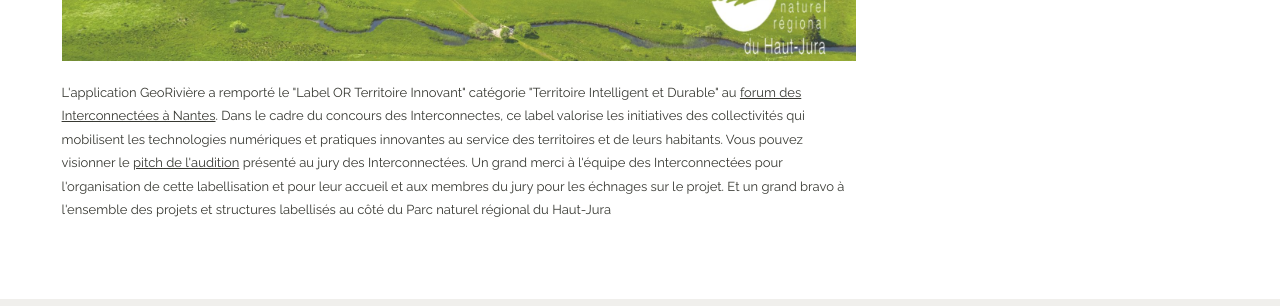
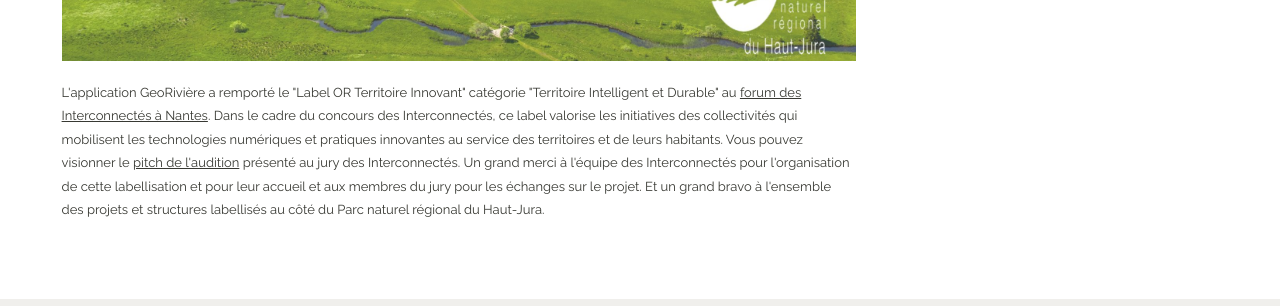
Before and after one commit to Georiviere/website, a Jekyll site: the page built from _posts/2022-03-03-labelinterconnectes.markdown, in a window 1280 px wide. Shown: the part 991-1297 px from the top of the page. Built offline with Jekyll 4.4.1, drawn with Linux system fonts in a browser that asks for light colours; comment, search, counter and statistics services are not loaded.

Commit message:
Update 2022-03-03-labelinterconnectes.markdown

```diff
--- a/_posts/2022-03-03-labelinterconnectes.markdown
+++ b/_posts/2022-03-03-labelinterconnectes.markdown
@@ -13,4 +13,4 @@
 <img alt="© Makina" src="https://georiviere.fr/assets/img/labelor.jpg" title="Label Or interconnectés - ©Makina"/>
 </p>
 <p>
-L'application GeoRivière a remporté le "Label OR Territoire Innovant" catégorie "Territoire Intelligent et Durable" au <a href="https://www.interconnectes.com">forum des Interconnectées à Nantes</a>. Dans le cadre du concours des Interconnectes, ce label valorise les initiatives des collectivités qui mobilisent les technologies numériques et pratiques innovantes au service des territoires et de leurs habitants. Vous pouvez visionner le <a href="https://territoire-innovant-2022.streamfizz.live/media/ckzv27hl7263416qjvizj0holan">pitch de l'audition</a> présenté au jury des Interconnectées. Un grand merci à l'équipe des Interconnectées pour l'organisation de cette labellisation et pour leur accueil et aux membres du jury pour les échnages sur le projet. Et un grand bravo à l'ensemble des projets et structures labellisés au côté du Parc naturel régional du Haut-Jura </p>
+L'application GeoRivière a remporté le "Label OR Territoire Innovant" catégorie "Territoire Intelligent et Durable" au <a href="https://www.interconnectes.com">forum des Interconnectés à Nantes</a>. Dans le cadre du concours des Interconnectés, ce label valorise les initiatives des collectivités qui mobilisent les technologies numériques et pratiques innovantes au service des territoires et de leurs habitants. Vous pouvez visionner le <a href="https://territoire-innovant-2022.streamfizz.live/media/ckzv27hl7263416qjvizj0holan">pitch de l'audition</a> présenté au jury des Interconnectés. Un grand merci à l'équipe des Interconnectés pour l'organisation de cette labellisation et pour leur accueil et aux membres du jury pour les échanges sur le projet. Et un grand bravo à l'ensemble des projets et structures labellisés au côté du Parc naturel régional du Haut-Jura. </p>
```
